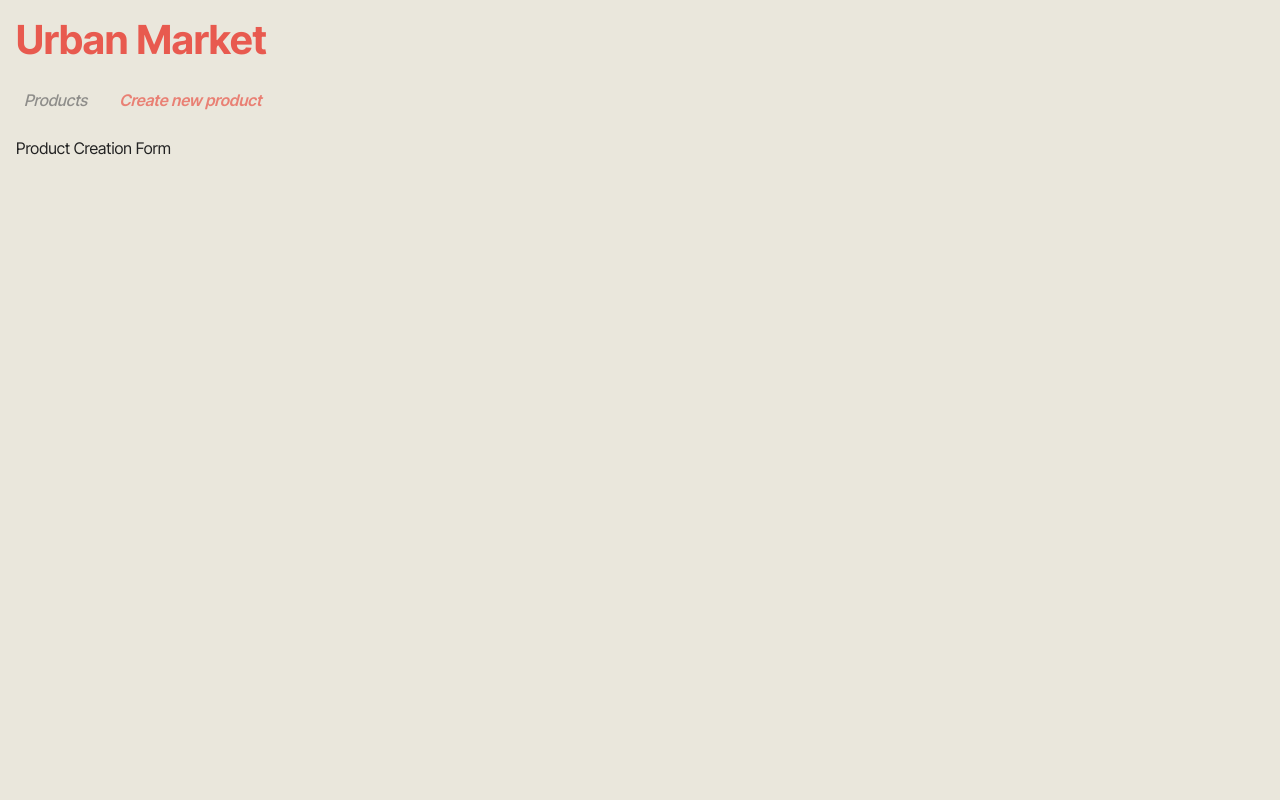
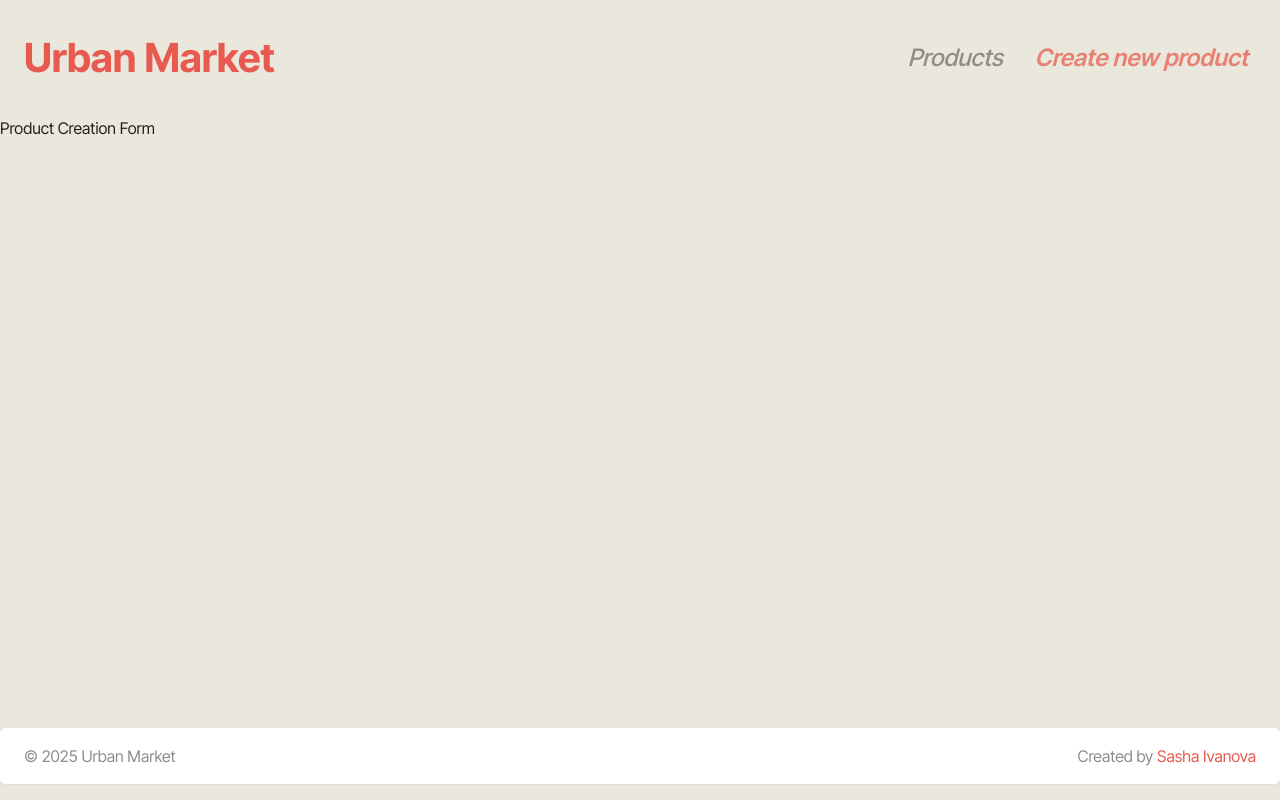
Before and after one commit to sashaivanovaPro/urban-market, a React (Vite) app: page /create-product in a window 1280 px wide. Built offline with nearby package versions, Linux system fonts and the light colour scheme.

Commit message:
refactor: refactor app structure with new components:
- Add Header and Footer components
 - Replace Navigation inside Header and change basic layout for flex container
- Add developer information in Footer

```diff
--- /dev/null
+++ b/src/App.css
@@ -0,0 +1,9 @@
+.app {
+  display: flex;
+  flex-direction: column;
+  min-height: 100vh;
+}
+
+.app-main {
+  flex: 1;
+}
--- a/src/App.tsx
+++ b/src/App.tsx
@@ -1,21 +1,25 @@
 import { BrowserRouter, Navigate, Route, Routes } from "react-router-dom";
-import Navigation from "./components/Navigation/Navigation";
 import ProductList from "./components/ProductList/ProductList";
 import CreateProduct from "./pages/CreateProduct/CreateProduct";
 import ProductDetails from "./pages/ProductDetails/ProductDetails";
+import Header from "./components/Header/Header";
+import Footer from "./components/Footer/Footer";
+import "./App.css";
 
 function App() {
   return (
     <BrowserRouter>
       <div className="app">
-        <h1>Urban Market</h1>
-        <Navigation />
+        <Header />
+        <main className="app-main">
           <Routes>
             <Route path="/" element={<Navigate to="/products" replace />} />
             <Route path="/products" element={<ProductList />} />
             <Route path="/products/:id" element={<ProductDetails />} />
             <Route path="/create-product" element={<CreateProduct />} />
           </Routes>
+        </main>
+        <Footer />
       </div>
     </BrowserRouter>
   );
--- /dev/null
+++ b/src/components/Footer/Footer.css
@@ -0,0 +1,40 @@
+/* src/components/Footer/Footer.css */
+.app-footer {
+  padding: var(--spacing-md) var(--spacing-lg);
+  background-color: var(--color-card);
+  color: var(--color-text-light);
+  border-radius: var(--radius-md);
+  box-shadow: var(--shadow-sm);
+  margin: var(--spacing-md) 0;
+}
+
+.footer-content {
+  display: flex;
+  justify-content: space-between;
+  align-items: center;
+  flex-wrap: wrap;
+  gap: var(--spacing-md);
+}
+
+.app-footer p {
+  margin: 0;
+}
+
+.app-footer a {
+  color: var(--color-primary);
+  text-decoration: none;
+  transition: color var(--transition-fast);
+}
+
+.app-footer a:hover {
+  color: var(--color-secondary);
+  text-decoration: underline;
+}
+
+@media (max-width: 576px) {
+  .footer-content {
+    flex-direction: column;
+    align-items: center;
+    text-align: center;
+  }
+}
--- /dev/null
+++ b/src/components/Footer/Footer.tsx
@@ -0,0 +1,22 @@
+// src/components/Footer/Footer.tsx
+import "./Footer.css";
+
+const Footer = () => {
+  const currentYear = new Date().getFullYear();
+
+  return (
+    <footer className="app-footer">
+      <div className="footer-content">
+        <p>© {currentYear} Urban Market</p>
+        <p>
+          Created by{" "}
+          <a href="https://github.com/sashaivanovaPro" target="_blank">
+            Sasha Ivanova
+          </a>
+        </p>
+      </div>
+    </footer>
+  );
+};
+
+export default Footer;
--- /dev/null
+++ b/src/components/Header/Header.css
@@ -0,0 +1,32 @@
+/* src/components/Header/Header.css */
+.app-header {
+  padding: var(--spacing-md) var(--spacing-lg);
+  border-radius: var(--radius-md);
+}
+
+.header-content {
+  display: flex;
+  justify-content: space-between;
+  align-items: center;
+  flex-wrap: wrap;
+  gap: var(--spacing-md);
+}
+
+.logo-link {
+  text-decoration: none;
+}
+
+.logo-link h1 {
+  margin: 0;
+}
+
+.logo-link h1:hover {
+  text-decoration: none;
+}
+
+@media (max-width: 576px) {
+  .header-content {
+    flex-direction: column;
+    align-items: flex-start;
+  }
+}
--- /dev/null
+++ b/src/components/Header/Header.tsx
@@ -0,0 +1,18 @@
+import { Link } from "react-router-dom";
+import Navigation from "../Navigation/Navigation";
+import "./Header.css";
+
+const Header = () => {
+  return (
+    <header className="app-header">
+      <div className="header-content">
+        <Link to="/" className="logo-link">
+          <h1>Urban Market</h1>
+        </Link>
+        <Navigation />
+      </div>
+    </header>
+  );
+};
+
+export default Header;
--- a/src/components/Navigation/Navigation.css
+++ b/src/components/Navigation/Navigation.css
@@ -8,6 +8,7 @@
 .navigation a {
   color: var(--color-text-light);
   font-weight: var(--font-medium);
+  font-size: var(--text-size-large);
   font-style: italic;
   text-decoration: none;
   padding: var(--spacing-sm) var(--spacing-sm);
--- a/src/components/ProductFilter/ProductFilter.css
+++ b/src/components/ProductFilter/ProductFilter.css
@@ -1,9 +1,9 @@
 .product-filter {
-  margin: var(--spacing-lg) 0;
   padding: var(--spacing-md);
   background-color: var(--color-card);
   border-radius: var(--radius-md);
   box-shadow: var(--shadow-sm);
+  margin-bottom: var(--spacing-md);
 }
 
 .product-filter__buttons {
--- a/src/index.css
+++ b/src/index.css
@@ -116,7 +116,6 @@ body {
 #root {
   max-width: var(--innerWidth);
   margin: 0 auto;
-  padding: var(--spacing-md);
 }
 
 h1,
```
Lines whose indentation alone changed are shown as unchanged.
